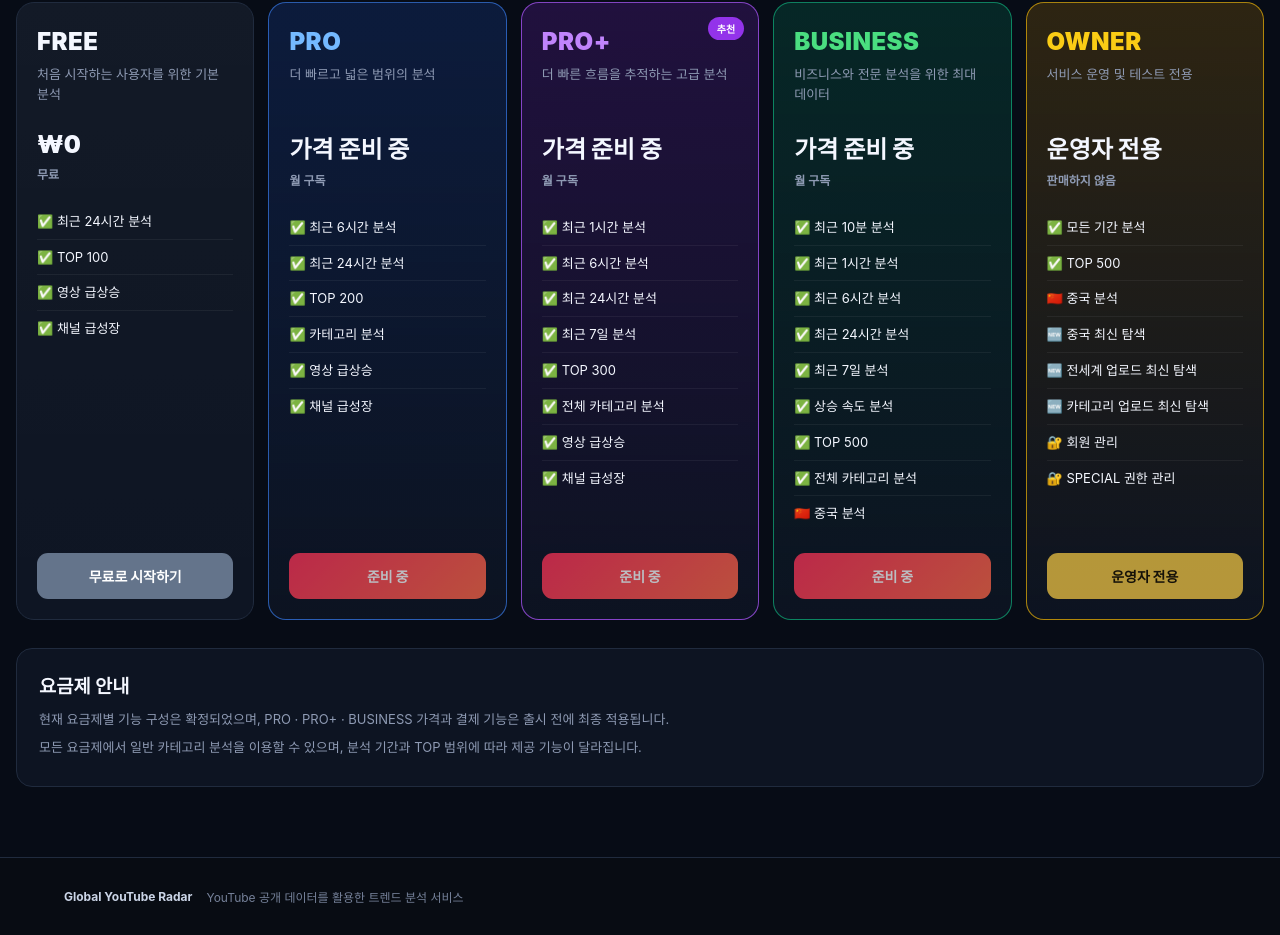
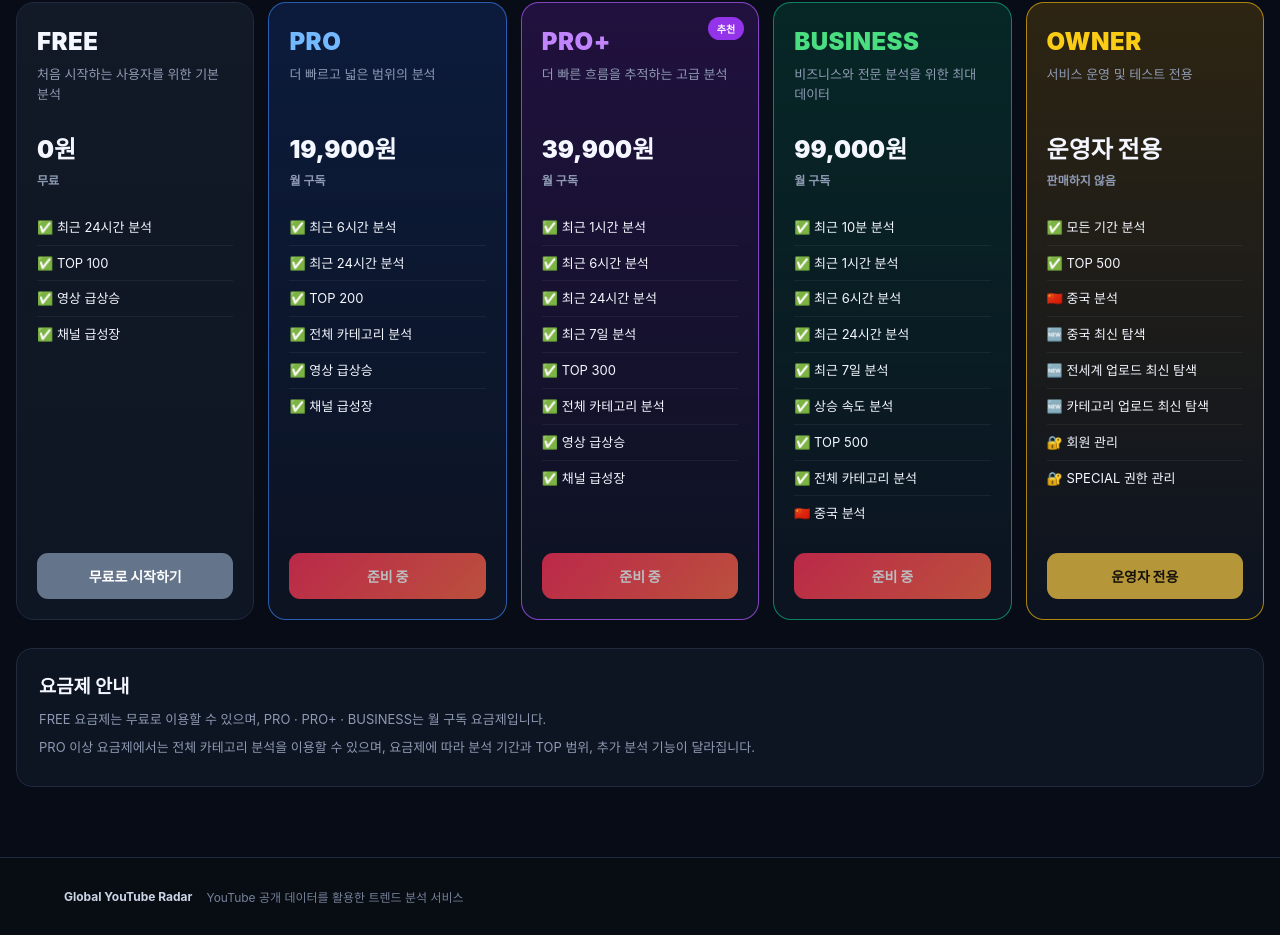
Before and after one commit to psw378370022-dot/Global-YouTube-Radar, a website: page public/pricing.html in a window 1280 px wide. Shown: the part 295-1230 px from the top of the page. Drawn offline with Linux system fonts and the light colour scheme.

Commit message:
Update pricing.html

```diff
--- a/public/pricing.html
+++ b/public/pricing.html
@@ -69,7 +69,7 @@
         </p>
 
         <div class="pricing-price">
-          ₩0
+          0원
           <small>무료</small>
         </div>
 
@@ -78,7 +78,6 @@
           <li>✅ TOP 100</li>
           <li>✅ 영상 급상승</li>
           <li>✅ 채널 급성장</li>
-
         </ul>
 
         <a
@@ -101,7 +100,7 @@
         </p>
 
         <div class="pricing-price">
-          가격 준비 중
+          19,900원
           <small>월 구독</small>
         </div>
 
@@ -109,10 +108,9 @@
           <li>✅ 최근 6시간 분석</li>
           <li>✅ 최근 24시간 분석</li>
           <li>✅ TOP 200</li>
-          <li>✅ 카테고리 분석</li>
+          <li>✅ 전체 카테고리 분석</li>
           <li>✅ 영상 급상승</li>
           <li>✅ 채널 급성장</li>
-
         </ul>
 
         <button
@@ -141,7 +139,7 @@
         </p>
 
         <div class="pricing-price">
-          가격 준비 중
+          39,900원
           <small>월 구독</small>
         </div>
 
@@ -177,7 +175,7 @@
         </p>
 
         <div class="pricing-price">
-          가격 준비 중
+          99,000원
           <small>월 구독</small>
         </div>
 
@@ -245,16 +243,14 @@
       <h3>요금제 안내</h3>
 
       <p>
-        현재 요금제별 기능 구성은 확정되었으며,
-        PRO · PRO+ · BUSINESS 가격과 결제 기능은
-        출시 전에 최종 적용됩니다.
+        FREE 요금제는 무료로 이용할 수 있으며,
+        PRO · PRO+ · BUSINESS는 월 구독 요금제입니다.
       </p>
 
       <p>
-        모든 요금제에서 일반 카테고리 분석을
-        이용할 수 있으며,
-        분석 기간과 TOP 범위에 따라
-        제공 기능이 달라집니다.
+        PRO 이상 요금제에서는 전체 카테고리 분석을 이용할 수 있으며,
+        요금제에 따라 분석 기간과 TOP 범위,
+        추가 분석 기능이 달라집니다.
       </p>
     </section>
 
```
